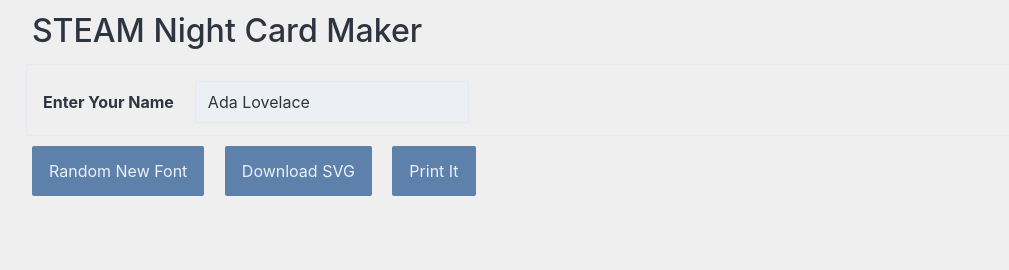
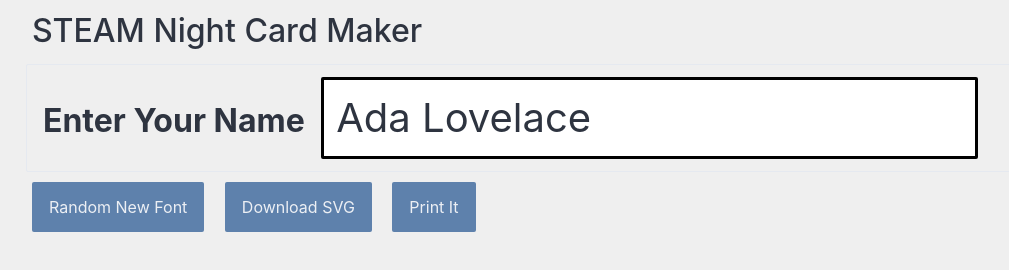
Before and after one commit to jbarratt/STEAM_plotter, a website with bundled scripts: page frontend/public/index.html in a window 1280 px wide. Shown: the whole page, without its empty margins (12-1021 px from the left). Built offline with nearby package versions, Linux system fonts and the light colour scheme; what opentype.js would draw is missing.

Commit message:
made the input box easier to see

```diff
--- a/frontend/public/style.css
+++ b/frontend/public/style.css
@@ -21,8 +21,15 @@ input {
 }
 */
 
-fieldset {
+label {
 	font-size: 200%;
+}
+
+#input-text {
+	font-size: 250%;
+	border-width: 3px;
+	border-color: #000;
+	background-color: #fff;
 }
 
 svg {
```
